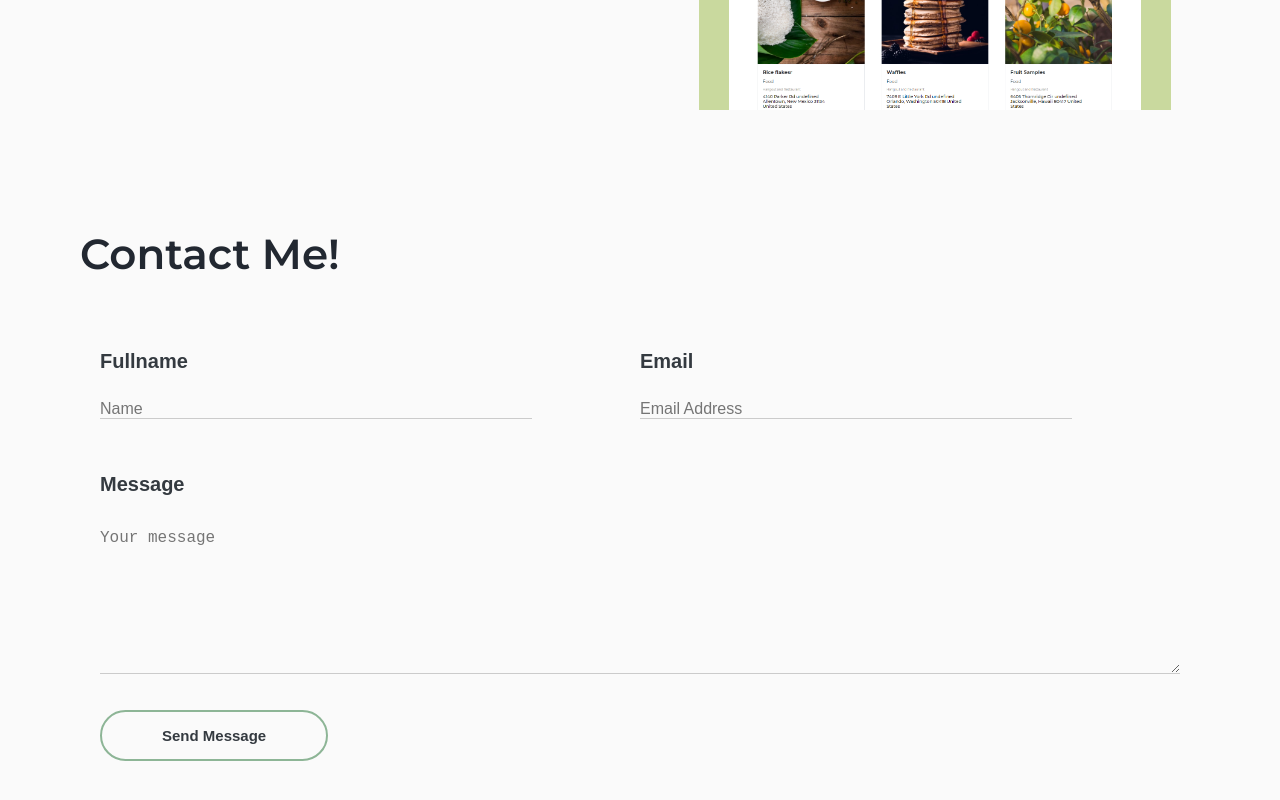
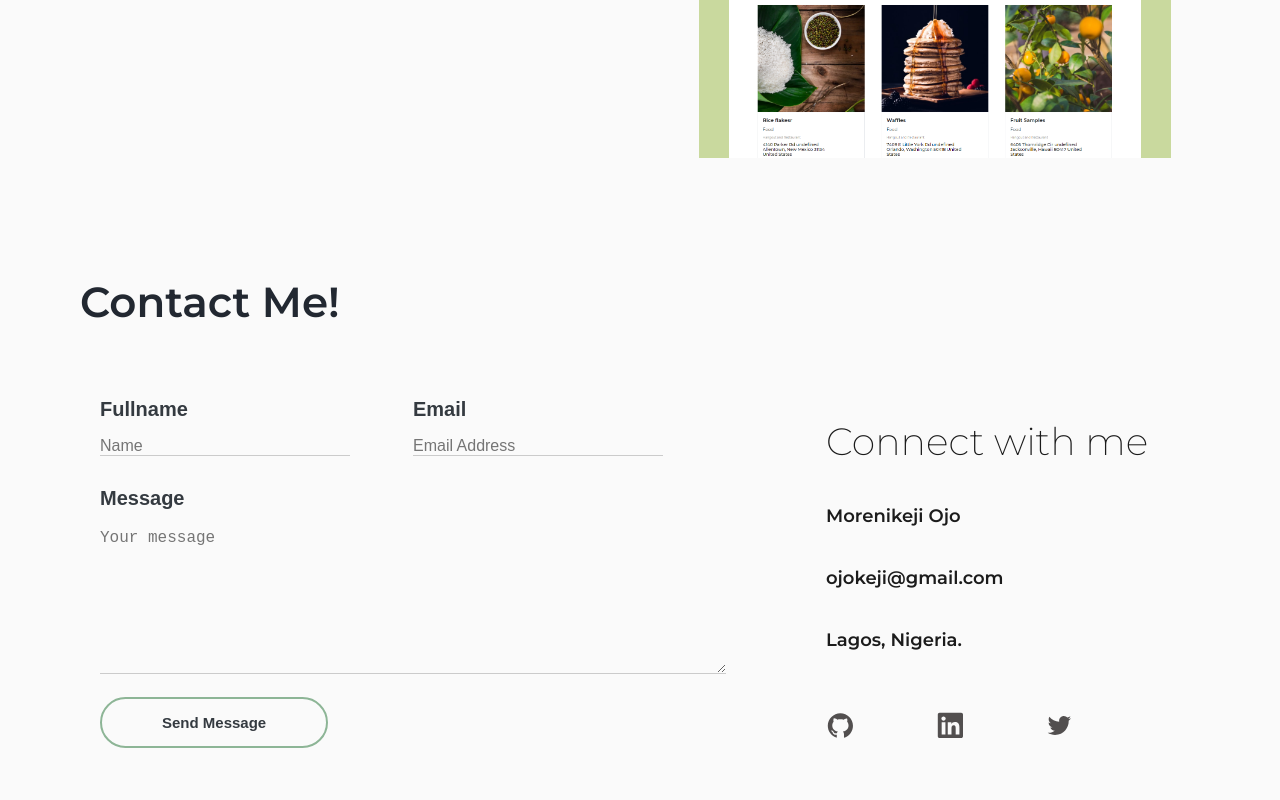
Before and after one commit to Keji-so/portfolio, a Next.js app: page / in a window 1280 px wide. Shown: the part 1986-2786 px from the top of the page. Built offline with nearby package versions, Linux system fonts and the light colour scheme.

Commit message:
fixed contact

```diff
--- a/components/Contact.js
+++ b/components/Contact.js
@@ -1,5 +1,9 @@
 import {useState} from 'react';
 import styles from '../styles/Contact.module.scss';
+import { AiFillGithub } from "react-icons/ai";
+import { AiOutlineTwitter } from "react-icons/ai";
+import { FaLinkedin } from "react-icons/fa";
+import Link from 'next/link'
 
 
 
@@ -34,7 +38,9 @@ function Contact() {
                 Contact Me!
             </div>
 
-            <div>
+        <div className={styles.container}>
+
+            <div className={styles.left}>
                <form className={styles.form} onSubmit={handleSubmit} action="https://formsubmit.co/ojokeji@gmail.com" method="POST">
                    <div className={styles.form_container}>
 
@@ -65,6 +71,32 @@ function Contact() {
                </form>
 
             </div>
+
+            <div className={styles.right}>
+                <div className={styles.connect}>Connect with me</div>
+                <div className={styles.name}>Morenikeji Ojo</div>
+                <div className={styles.email}>ojokeji@gmail.com</div>
+                <div className={styles.location}>Lagos, Nigeria.</div>
+
+
+                <div className={styles.socials}>
+                    <div className={styles.icons}>
+                        <Link href="https://github.com/Keji-so">
+                            <div className={styles.icon}><AiFillGithub size="1.8rem" /></div>
+                        </Link>
+                        <Link href="https://github.com/Keji-so">
+                            <div className={styles.icon}><FaLinkedin size="1.8rem" /></div>
+                        </Link>
+                        <Link href="https://github.com/Keji-so">
+                            <div className={styles.icon}><AiOutlineTwitter size="1.8rem" /></div>
+                        </Link>
+                    </div>
+                </div>
+           </div>
+
+            </div>
+
+
         </div>
     )
 }
--- /dev/null
+++ b/components/Layout.js
@@ -0,0 +1,17 @@
+import Name from './Name'
+
+
+
+
+const Layout = ({children}) => {
+  return (
+        <div>
+            <div>
+              <Name />
+              {children}
+            </div>
+         </div>
+    )
+}
+
+export default Layout
--- /dev/null
+++ b/components/Name.js
@@ -0,0 +1,17 @@
+import styles from '../styles/Home.module.scss'
+import Link from 'next/link'
+
+
+function Name() {
+    return (
+        <Link href="/">
+        <div>
+             <div className={styles.name}>
+                  M
+             </div>
+        </div>
+        </Link>
+    )
+}
+
+export default Name
--- a/components/Nav.js
+++ b/components/Nav.js
@@ -55,9 +55,15 @@ function Nav({handleDropDown}) {
           </div> */}
 
           <div className={styles.icons}>
+        <Link href="https://github.com/Keji-so">
             <div className={styles.icon}><AiFillGithub size="1.8rem" /></div>
+        </Link>
+        <Link href="https://github.com/Keji-so">
             <div className={styles.icon}><FaLinkedin size="1.8rem" /></div>
+        </Link>
+        <Link href="https://github.com/Keji-so">
             <div className={styles.icon}><AiOutlineTwitter size="1.8rem" /></div>
+        </Link>
           </div>
 
 
--- a/pages/_app.js
+++ b/pages/_app.js
@@ -1,7 +1,13 @@
 import '../styles/globals.scss'
+import Layout from '../components/Layout'
+
 
 function MyApp({ Component, pageProps }) {
-  return <Component {...pageProps} />
+  return (
+    <Layout>
+      <Component {...pageProps} />
+    </Layout>
+  )
 }
 
 export default MyApp
--- a/pages/index.js
+++ b/pages/index.js
@@ -17,9 +17,7 @@ export default function Home() {
      <div className={styles.stuff}>
 
        <div className={styles.left}>
-          <div className={styles.name}>
-             Morenikeji
-          </div>
+
 
           <div className={styles.content}>
              <h1>Morenikeji Ojo.</h1>
@@ -51,9 +49,10 @@ export default function Home() {
        </div>
  </div>
 
-   <Project />
+ <Project />
 
-   <Contact />
+<Contact />
+
     </>
   )
 }
--- a/styles/Contact.module.scss
+++ b/styles/Contact.module.scss
@@ -9,6 +9,15 @@
     color: #222831;
 
 }
+
+.container {
+    display: flex;
+
+    .left {
+        max-width: 70%;
+        width: 100%;
+
+
 
 .form  {
     display: flex;
@@ -106,3 +115,52 @@
     }
 
 }
+    }
+
+    .right {
+        max-width: 30%;
+        width: 100%;
+        margin: 50px;
+        font-family: 'Montserrat', sans-serif;
+        color: #1b1b1b;
+        display: flex;
+        flex-direction: column;
+
+        .connect {
+            font-size: 38px;
+            margin: 20px 0;
+            font-weight: 200;
+
+        }
+
+        .name, .location, .email {
+            font-size: 18px;
+            margin: 20px 0;
+            font-weight: 600;
+
+        }
+
+        .socials {
+            width: 100%;
+
+            .icons {
+                display: flex;
+                justify-content: space-between;
+                width: 70%;
+
+                .icon {
+                    color: #524f4f;
+                    cursor: pointer;
+                    margin-top: 40px;
+
+                    &:hover {
+                        color: #1b1b1b;
+                        transition: all 0.3s ease;
+                    }
+                }
+
+
+            }
+        }
+    }
+}
--- a/styles/Home.module.scss
+++ b/styles/Home.module.scss
@@ -1,5 +1,5 @@
 @import url('https://fonts.googleapis.com/css2?family=Montserrat:wght@200;300;400;500;600&display=swap');
-
+@import url('https://fonts.googleapis.com/css2?family=Josefin+Sans:wght@600;700&display=swap');
 
 .stuff {
     padding-bottom: 10px;
@@ -9,13 +9,7 @@
     .left {
         width: 60vw;
 
-        .name {
-            font-size: 30px;
-            font-weight: 900;
-            color: #2d2d2d;
-            font-family: 'Montserrat', sans-serif;
 
-        }
 
         .content {
             padding-top: 10%;
@@ -114,6 +108,8 @@
  .right {
         width: 40vw;
         justify-self: center;
+
+
     }
 }
 
@@ -231,10 +227,12 @@
         }
 
         .title {
+            color: #343A40;
             font-size: 36px;
         }
 
         .message {
+            color: #343A40;
             font-size: 22px;
             margin: 10px 0;
         }
@@ -260,3 +258,13 @@
 
     }
 }
+
+.name {
+    font-size: 48px;
+    font-weight: 700;
+    color: #2d2d2d;
+    font-family: 'Josefin Sans', sans-serif;
+    max-width: 10%;
+    width: 100%;
+    cursor: pointer;
+}
--- a/styles/Nav.module.scss
+++ b/styles/Nav.module.scss
@@ -11,10 +11,9 @@
     .menu {
         max-width: 100%;
         width: 100%;
-        height: 80%;
+        height: 70%;
         display: flex;
         flex-direction: column;
-        // align-items:
         overflow: hidden;
         transition: all 0.3s ease;
         justify-content: space-evenly;
@@ -74,13 +73,15 @@
         }
     }
 
+
     .icons {
         display: flex;
+        justify-content: space-between;
+        align-items: center;
         height: 15%;
-        width: 100%;
+        width: 80%;
 
         .icon {
-            padding-right: 70px;
             color: #524f4f;
             cursor: pointer;
 
```
